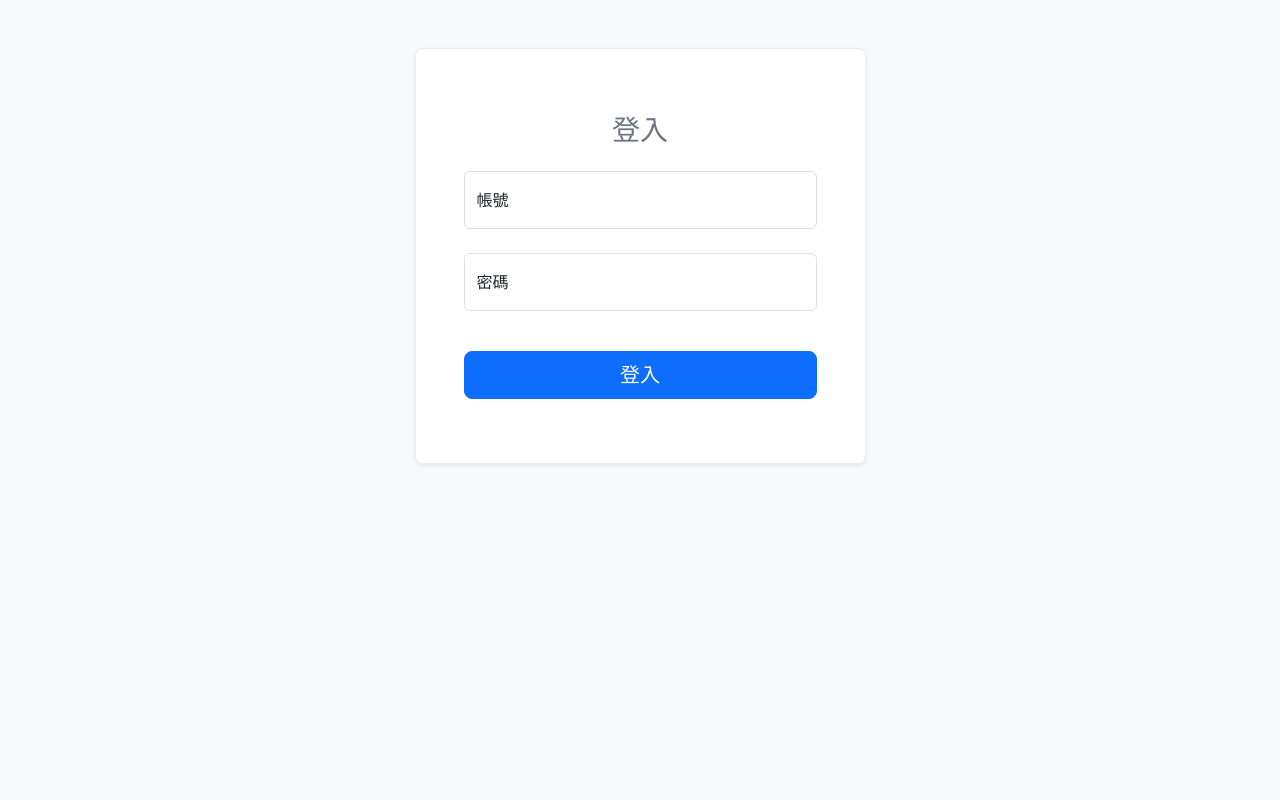
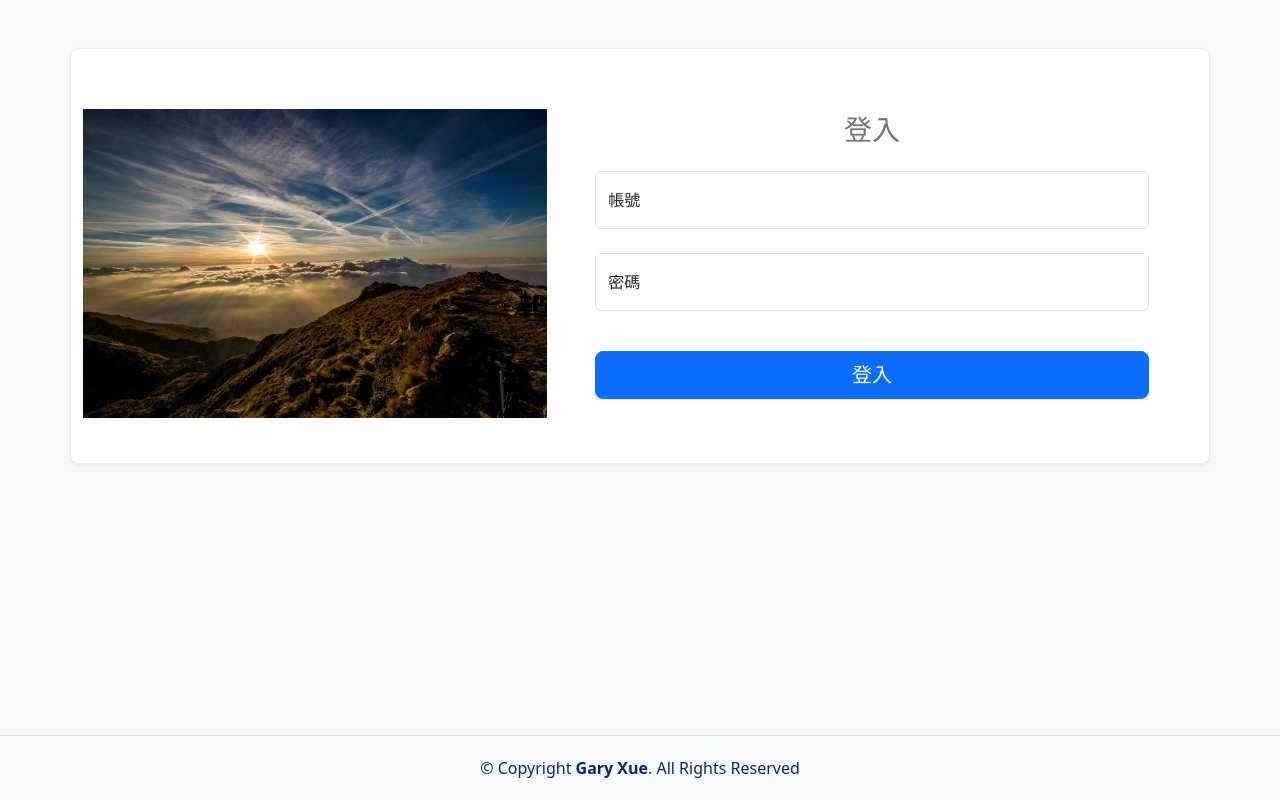
Before and after one commit to 999YIJUN/upload_image_project, a CodeIgniter app: page /take_picture/index.php/user/index in a window 1280 px wide. Run offline with CodeIgniter, Linux system fonts and the light colour scheme; some libraries are stand-ins or nearby versions.

Commit message:
no message

```diff
--- a/take_picture/application/views/homecare/homecare_view.php
+++ b/take_picture/application/views/homecare/homecare_view.php
@@ -72,6 +72,7 @@
             </div>
         </section>
     </main>
+    <?php $this->load->view('footer'); ?>
     <?php $this->load->view('homecare/housecare_add_modal'); ?>
     <?php $this->load->view('homecare/homecare_end_modal'); ?>
     <script>
--- a/take_picture/application/views/image/image_gallery.php
+++ b/take_picture/application/views/image/image_gallery.php
@@ -48,6 +48,7 @@
             <?php endforeach; ?>
         </div>
     </main>
+    <?php $this->load->view('footer'); ?>
     <script>
         $(function() {
             $('.btnData').on('click', function() {
--- a/take_picture/application/views/image/image_view.php
+++ b/take_picture/application/views/image/image_view.php
@@ -101,6 +101,7 @@
             <?php endif; ?>
         </div>
     </main>
+    <?php $this->load->view('footer'); ?>
     <script>
         $(function() {
             $('.image_delete').on('click', function() {
--- a/take_picture/application/views/inpatient/inpatient_view.php
+++ b/take_picture/application/views/inpatient/inpatient_view.php
@@ -62,6 +62,7 @@
             </div>
         </section>
     </main>
+    <?php $this->load->view('footer'); ?>
     <script>
         $(document).ready(function() {
             var table = $('#datatable').DataTable({
--- a/take_picture/application/views/opd/opd_view.php
+++ b/take_picture/application/views/opd/opd_view.php
@@ -71,6 +71,7 @@
             </div>
         </section>
     </main>
+    <?php $this->load->view('footer'); ?>
     <script>
         $(function() {
             var table = $('#datatable').DataTable({
--- a/take_picture/application/views/signin.php
+++ b/take_picture/application/views/signin.php
@@ -10,6 +10,19 @@
         html,
         body {
             height: 100%;
+            background: #f6f9ff;
+            color: #444444;
+        }
+
+        .footer {
+            border-top: 1px solid #cddfff;
+            position: fixed;
+            bottom: 0;
+            width: 100%;
+            /* background-color: #333; */
+            text-align: center;
+            color: #012970;
+            padding: 20px 0;
         }
     </style>
 </head>
@@ -18,8 +31,15 @@
     <section class="py-3 py-md-5">
         <div class="container">
             <div class="row justify-content-center">
-                <div class="col-12 col-sm-10 col-md-8 col-lg-6 col-xl-5 col-xxl-4">
+                <!-- <div class="col-12 col-sm-10 col-md-8 col-lg-6 col-xl-5 col-xxl-4"> -->
                 <div class="card border border-light-subtle rounded-3 shadow-sm">
+                    <div class="row g-0">
+                        <div class="col-md-5 d-flex align-items-center pt-3">
+                            <div class="text-center">
+                                <img src="<?= base_url('wwwroot/test_picture.jpg') ?>" class="img-fluid mx-auto d-block">
+                            </div>
+                        </div>
+                        <div class="col-md-7">
                             <div class="card-body p-3 p-md-4 p-xl-5">
                                 <div class="text-center mb-3">
                                 </div>
@@ -70,8 +90,20 @@
                         </div>
                     </div>
                 </div>
+                <!-- </div> -->
+            </div>
         </div>
     </section>
+    <footer class="footer">
+        <div class="container">
+            <div class="row">
+                <div class="col-md-12">
+                    &copy; Copyright <strong><span>Gary Xue</span></strong>. All Rights Reserved
+                </div>
+            </div>
+        </div>
+    </footer>
+
     <?php $this->load->view('common/script'); ?>
     <script>
         $(function() {
--- a/take_picture/application/views/surgery/surgery_view.php
+++ b/take_picture/application/views/surgery/surgery_view.php
@@ -72,6 +72,7 @@
             </div>
         </section>
     </main>
+    <?php $this->load->view('footer'); ?>
     <script>
         $(document).ready(function() {
             var table = $('#datatable').DataTable({
```
Also changed, not shown: take_picture/application/views/footer.php (added, +34 -0 lines), take_picture/application/views/users/user_view.php (+21 -0 lines), take_picture/wwwroot/js/main.js (+7 -7 lines), take_picture/.htaccess, take_picture/images/img_20240318_253.png (added), take_picture/wwwroot/test_picture.jpg (added), 1 other file. Lines whose indentation alone changed are shown as unchanged.
